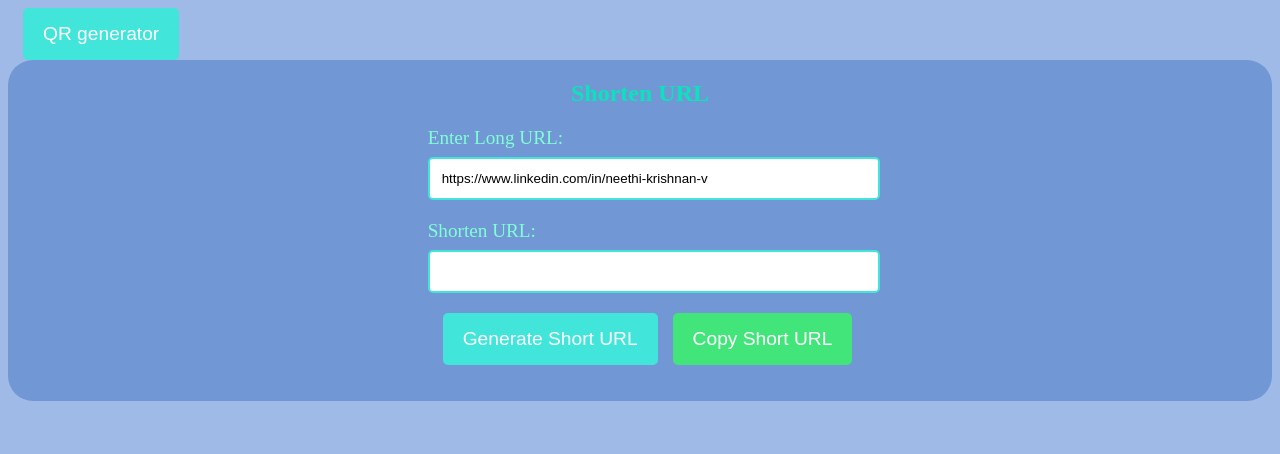
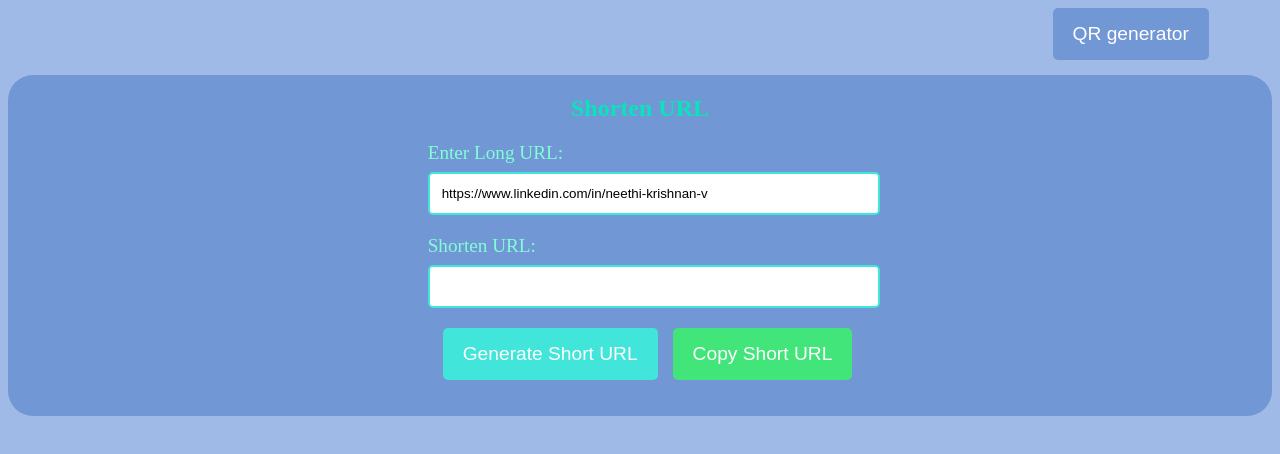
Before and after one commit to neethi-13/qr, a React (Vite) app: page / in a window 1280 px wide. Shown: the top 454 px of the page. Built offline with nearby package versions, Linux system fonts and the light colour scheme.

Commit message:
Update App.css

```diff
--- a/src/App.css
+++ b/src/App.css
@@ -71,3 +71,18 @@ input{
     color: #0ae4bc;
 
 }
+.shortdiv{
+    display: flex;
+    width: 100%;
+    justify-content: end;
+
+
+}
+.short{
+    background-color: #7297d5;
+    margin-right: 5%;
+    margin-bottom: 15PX;
+}
+.eurl{
+    width: 500px;
+}
```
